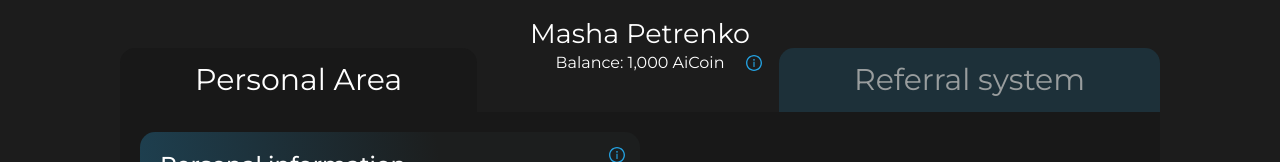
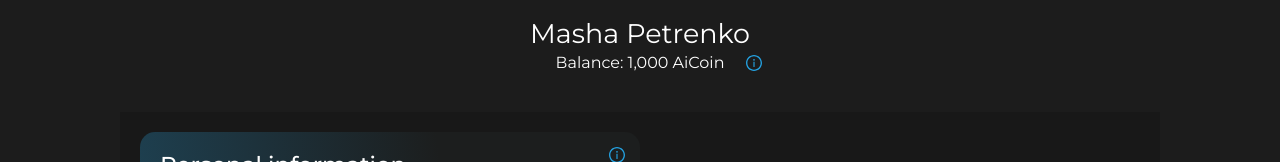
Before and after one commit to beanomen4/aipro, a React (Vite) app: page /profile in a window 1280 px wide. Shown: the part 240-402 px from the top of the page. Built offline with nearby package versions, Linux system fonts and the light colour scheme.

Commit message:
delete btn

```diff
--- a/src/pages/Profile/Profile.jsx
+++ b/src/pages/Profile/Profile.jsx
@@ -27,26 +27,6 @@ function Profile({ name, balance, user }) {
           </div>
         </div>
         <div className="profile__info">
-          <button
-            onClick={(e) => changeButtonActive(e.target.id)}
-            id="personalBtn"
-            style={{ left: "0" }}
-            className={`btn ${
-              activeButton === "personalBtn" ? "btn_active" : ""
-            }`}
-          >
-            Personal Area
-          </button>
-          <button
-            onClick={(e) => changeButtonActive(e.target.id)}
-            style={{ right: "0" }}
-            id="referralBtn"
-            className={`btn ${
-              activeButton === "referralBtn" ? "btn_active" : ""
-            }`}
-          >
-            Referral system
-          </button>
         {activeButton === 'personalBtn' && (
             <div className="personal">
             <div className="personal__info">
```
